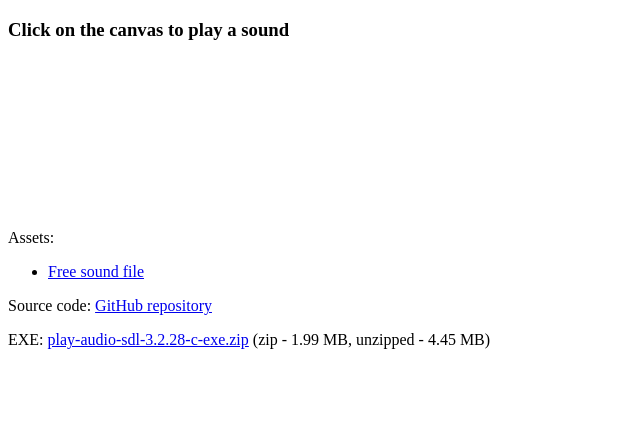
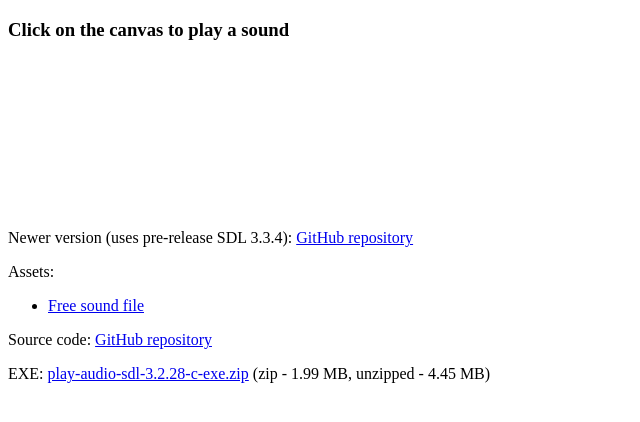
Before and after one commit to 8Observer8/play-audio-sdl-3.2.28-c, a plain HTML site: page public/index.html in a window 1280 px wide. Shown: the whole page, without its empty margins (0-640 px from the left). Drawn offline with Linux system fonts and the light colour scheme; a script that the page names is missing.

Commit message:
Add the info: Newer version (uses pre-release SDL 3.3.4)

```diff
--- a/public/index.html
+++ b/public/index.html
@@ -19,15 +19,17 @@
 
     <canvas id="canvas"></canvas>
 
+    <p>Newer version (uses pre-release SDL 3.3.4): <a href="https://github.com/8Observer8/play-audio-sdl3-3.3.4-c" target="_blank" rel="noopener noreferrer">GitHub repository</a></p>
+
     <p class="prevent-select">Assets:</p>
 
     <ul>
-        <li class="prevent-select"><a href="https://opengameart.org/content/picked-coin-echo-2" target="_blank">Free sound file</a></li>
+        <li class="prevent-select"><a href="https://opengameart.org/content/picked-coin-echo-2" target="_blank" rel="noopener noreferrer">Free sound file</a></li>
     </ul>
 
-    <p class="prevent-select">Source code: <a href="https://github.com/8Observer8/play-audio-sdl-3.2.28-c" target="_blank">GitHub repository</a></p>
+    <p class="prevent-select">Source code: <a href="https://github.com/8Observer8/play-audio-sdl-3.2.28-c" target="_blank" rel="noopener noreferrer">GitHub repository</a></p>
 
-    <p class="prevent-select">EXE: <a href="https://www.dropbox.com/scl/fi/0qtdgo6zs478r7532ukxm/play-audio-sdl-3-2-28-c-exe.zip?rlkey=v62lx7qiuhsad68ripdgvqs6n&st=0xq2d3hy&raw=1" target="_blank">play-audio-sdl-3.2.28-c-exe.zip</a> (zip - 1.99 MB, unzipped - 4.45 MB)</p>
+    <p class="prevent-select">EXE: <a href="https://www.dropbox.com/scl/fi/0qtdgo6zs478r7532ukxm/play-audio-sdl-3-2-28-c-exe.zip?rlkey=v62lx7qiuhsad68ripdgvqs6n&st=0xq2d3hy&raw=1" target="_blank" rel="noopener noreferrer">play-audio-sdl-3.2.28-c-exe.zip</a> (zip - 1.99 MB, unzipped - 4.45 MB)</p>
 
     <script async src="./js/app.js"></script>
     <script>
```
Also changed, not shown: 1 other file.
